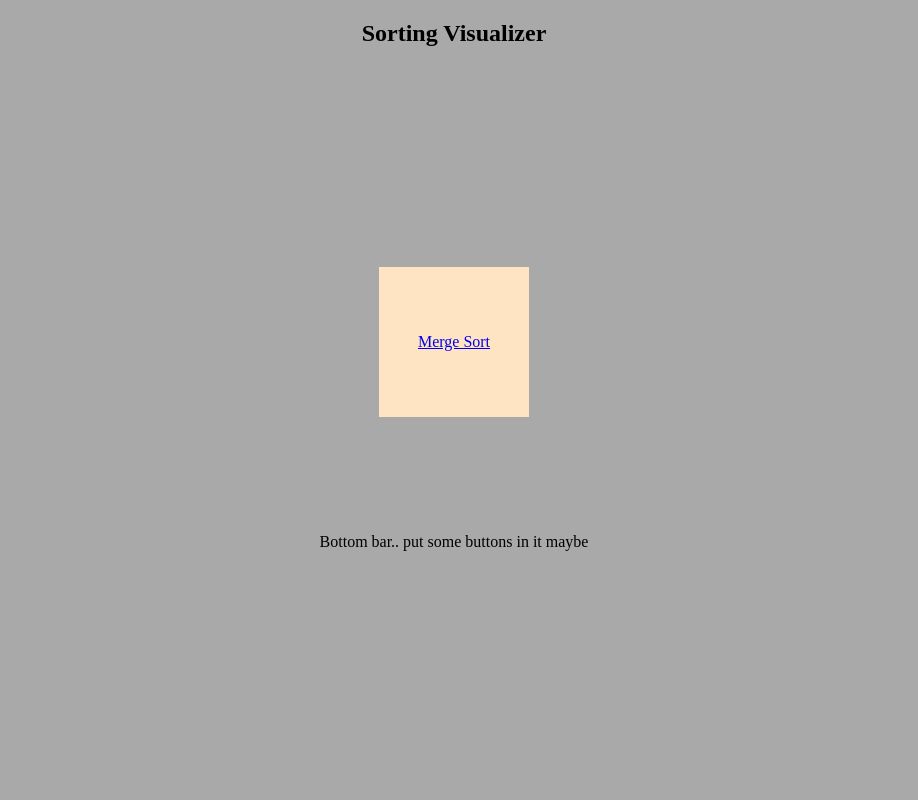
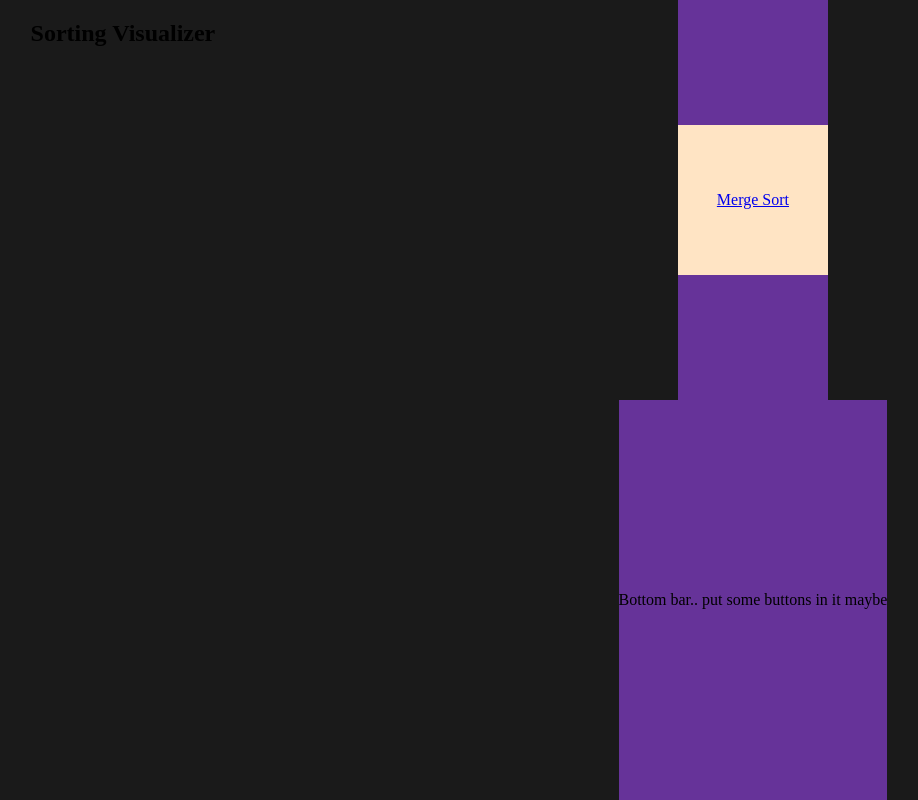
Before and after one commit to Ashley-Xu/Sorting-Visualization, a Next.js app: page / in a window 1280 px wide. Shown: the whole page, without its empty margins (186-1104 px from the left). Built offline with nearby package versions, Linux system fonts and the light colour scheme.

Commit message:
restructure nav bar

```diff
--- /dev/null
+++ b/components/nav.js
@@ -0,0 +1,40 @@
+import React from "react";
+
+const TopBar = () => (
+    <div>
+        <h2>Sorting Visualizer</h2>
+        <style jsx>{`
+          div {
+            height: 50px;
+            background: rebeccapurple;
+            display: flex;
+            padding: 0px 10px;
+            align-items: center;
+          }
+          h1, h2, h3, h4, h5, h6 {
+            display: inline;
+          }
+        `}</style>
+    </div>
+);
+
+export default ({children}) => (
+    <div>
+        <TopBar/>
+        {children}
+        <style jsx>{`
+          div {
+            height: 100vh;
+            background: #1A1A1A;
+            display: flex;
+            flex-wrap: wrap;
+            flex-direction: column;
+          }
+        `}</style>
+        <style global jsx>{`
+          body {
+            margin: 0;
+          }
+        `}</style>
+    </div>
+);
--- a/pages/index.js
+++ b/pages/index.js
@@ -1,5 +1,6 @@
 import React from "react";
 import Link from "next/link";
+import Nav from "../components/nav";
 
 const MenuEntry = ({name, algorithm}) => {
     return <>
@@ -34,24 +35,6 @@ const Menu = () => {
     </div>;
 };
 
-const TopBar = () => {
-    return <div>
-        <h2>Sorting Visualizer</h2>
-        <style jsx>{`
-          div {
-            height: 50px;
-            background: rebeccapurple;
-            display: flex;
-            padding: 0px 10px;
-            align-items: center;
-          }
-          h1, h2, h3, h4, h5, h6 {
-            display: inline;
-          }
-        `}</style>
-    </div>;
-};
-
 const BottomBar = () => {
     return <div>
         Bottom bar.. put some buttons in it maybe
@@ -64,27 +47,9 @@ const BottomBar = () => {
     </div>;
 };
 
-export default () => {
-    return (
-        <div>
-            <TopBar/>
-            <Menu/>
-            <BottomBar/>
-            <style jsx>{`
-              div {
-                height: 100vh;
-                background: darkgrey;
-                display: flex;
-                flex-direction: column;
-                justify-content: space-between;
-              }
-            `}</style>
-            <style global jsx>{`
-              body {
-                margin: 0;
-                height: 100%;
-              }
-            `}</style>
-        </div>
-    );
-};
+export default () => (
+    <Nav>
+        <Menu/>
+        <BottomBar/>
+    </Nav>
+);
--- /dev/null
+++ b/pages/visualizer.js
@@ -0,0 +1 @@
+import React from "react";
```
